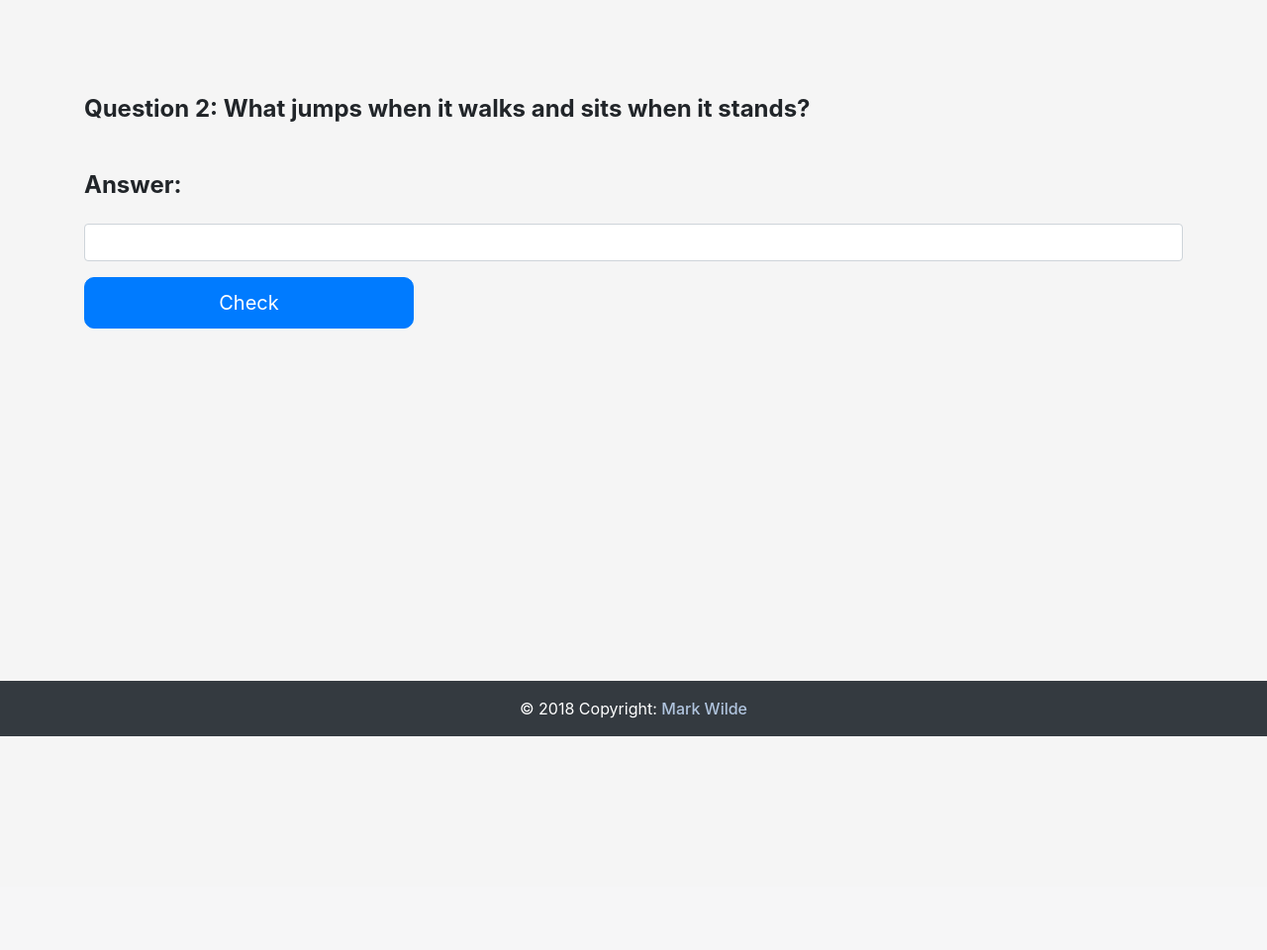
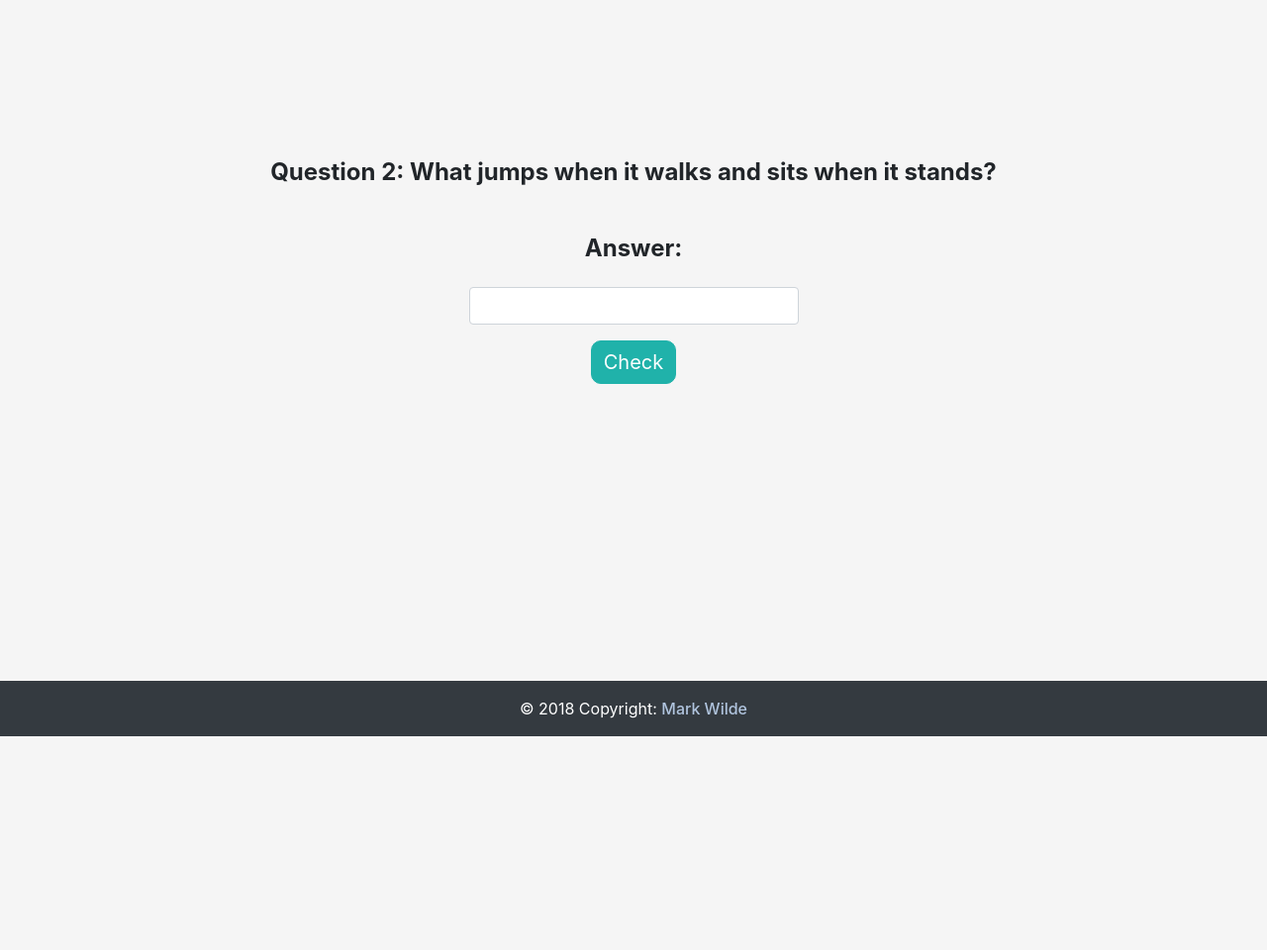
Before and after one commit to markwilde33/CI-project-three, a Flask app: page /play_quiz in a window 1280 px wide. Shown: the part 56-1016 px from the top of the page at 99% size. Before the commit the page ends 800 px from the top, so only its background shows below. Run offline with Flask 2, Linux system fonts and the light colour scheme; the visitor is signed in with stand-in values (Sample User, id 1); some libraries are stand-ins or nearby versions.

Commit message:
Added some further styling across the html pages to improve user experience.

```diff
--- a/static/css/style.css
+++ b/static/css/style.css
@@ -20,6 +20,34 @@ h2 {
 .index-styles {
    margin-top: 180px;
 
+}
+
+/* media query needed width 20% for large screen width 40% for small screens */
+.answer-box-style {
+   width: 30%;
+   /* text-align: center; */
+   display: inline-block;
+}
+
+.form-group {
+   text-align: center;
+}
+
+.question_styles {
+   margin-top: 10rem;
+   text-align: center;
+}
+
+.btn-lg {
+   padding: 6px 12px;
+   font-size: 20px;
+   border-radius: 10px;
+}
+
+.btn-primary {
+   color: #fff;
+   background-color: #20b2aa;
+   border-color: #20b2aa;
 }
 
 /*--------------------------------------------Images&Cards*/
@@ -150,12 +178,14 @@ h2 {
 }
 
 
-.btn-lg {
+.button-style {
    padding: 10px 10px;
    font-size: 20px;
    border-radius: 10px;
    width: 30%;
 }
+
+
 
 
 
@@ -253,6 +283,7 @@ footer {
    margin: auto;
    height: 100px;
    width: 100%;
+   margin-top: 0px;
    right: 0;
    bottom: 0;
    left: 0;
@@ -273,8 +304,11 @@ footer {
 
 /*--------------------------------------------Riddle page styles*/
 .riddle-styles {
-   margin-top: 6rem;
+   /* margin-top: 1rem; */
+   margin-top: 2rem;
 }
+
+
 
 /*--------------------------------------------Flash messages styles*/
 .alert {
--- a/templates/play_quiz.html
+++ b/templates/play_quiz.html
@@ -4,11 +4,7 @@
    {% from "includes/_formhelpers.html" import render_field %}
    {% if correct_answer %}
    <form method="POST" action="/next_question">
-
       <div class="form-group">
-         <!-- <label for="question">
-            <h5><strong>{{ question }}</strong></h5>
-         </label> -->
       </div>
       <div class="form-group">
          <label for="answer">
@@ -24,12 +20,11 @@
       </div>
       <div class="text-center">
          {% if last_question %}
-         <input class="btn btn-success btn-lg" type="submit" name="finish" value="Finish">
+         <input class="btn btn-primary btn-lg" type="submit" name="finish" value="Finish">
          {% else %}
          <input class="btn btn-primary btn-lg" type="submit" name="next" value="Next Question">
          {% endif %}
       </div>
-
    </form>
    {% else %}
    <form method="POST" action="/riddle" class="mt-5">
@@ -45,7 +40,7 @@
                   <h4><strong>Answer:</strong></h4>
                </p>
             </label>
-            <p> <input type="text" name="answer" class="form-control text-center"></p>
+            <p> <input type="text" name="answer" class="form-control answer-box-style"></p>
             <p> <input class="btn btn-primary btn-lg" type="submit" value="Check"></p>
          </div>
 
--- a/templates/start_quiz.html
+++ b/templates/start_quiz.html
@@ -6,7 +6,7 @@
       <p class="lead pt-4"><strong>This application is a Code Institute project, built with Python & Flask</strong></p>
       <h2 class="text-center text-white">Welcome {{session.name}}</h2>
       <br>
-      <a class="btn flash-button btn-success btn-lg button-style" flash-button" href="{{ url_for('play_quiz') }}">Play
+      <a class="btn flash-button btn-success btn-lg button-style flash-button" href="{{ url_for('play_quiz') }}">Play
          Quiz</a>
    </div>
    <div class="container-fluid mb-5">
```
Also changed, not shown: templates/index.html (+7 -4 lines).
